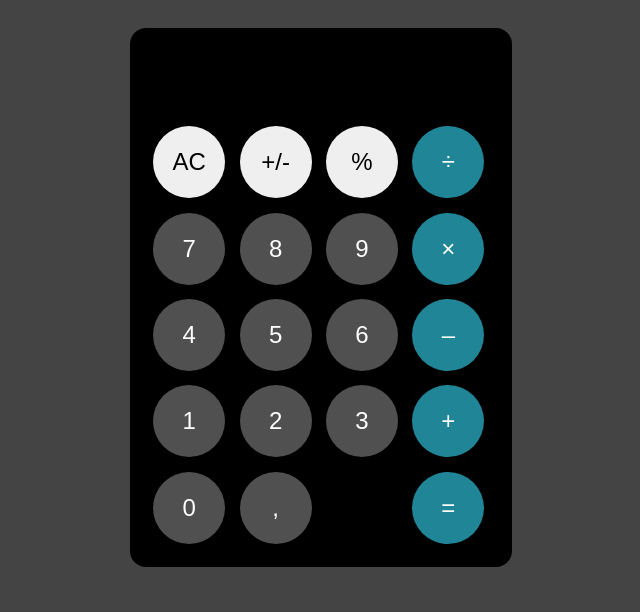
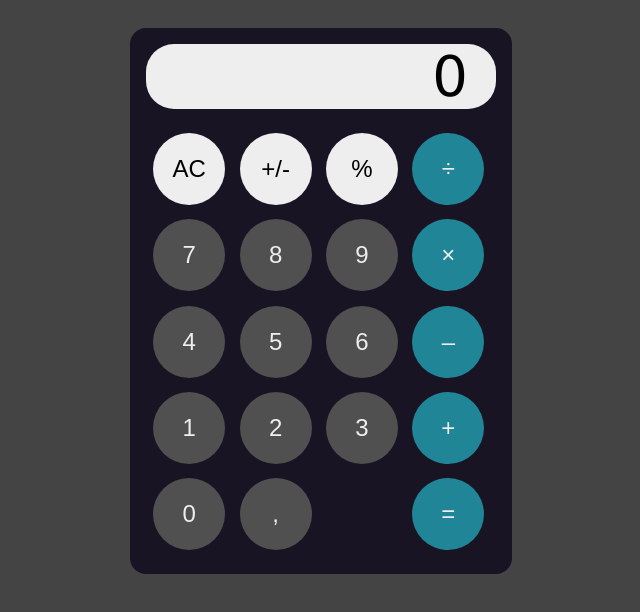
Before and after one commit to mayoral-leonardo/reactJS-calculator, a React (Create React App) app: page / in a window 1280 px wide. Shown: the top 612 px of the page, without its empty margins (319-959 px from the left). Built offline with nearby package versions, Linux system fonts and the light colour scheme; the HTML template or start-up script is replaced by a standard one.

Commit message:
created css variables

```diff
--- a/src/index.css
+++ b/src/index.css
@@ -1,5 +1,6 @@
 @import '../src/views/Calculator/Calculator.css';
+@import '../src/utils/variables.css';
 
 body {
-  background-color: #444444;
+  background-color: var(--system-background);
 }
--- /dev/null
+++ b/src/utils/variables.css
@@ -0,0 +1,7 @@
+:root {
+  --white-color: #EEE;
+  --light-blue-color: #208597;
+  --gray-color: #505050;
+  --calculator-background: #181423;
+  --system-background: #444444;
+}
--- a/src/views/Calculator/Calculator.tsx
+++ b/src/views/Calculator/Calculator.tsx
@@ -9,18 +9,18 @@ export default function Calculator(): React.ReactElement {
   }
 
   function percentage(): void {
-    setResult((parseInt(result) / 100).toString());
+    setResult((Number(result) / 100).toString());
   }
 
   function changeSign(): void {
-    setResult((-(parseInt(result))).toString());
+    setResult((-(Number(result))).toString());
   }
 
-  function handleClick (element: React.MouseEvent<HTMLButtonElement>): void {
+  function handleClick(element: React.MouseEvent<HTMLButtonElement>): void {
     setResult(result.concat(element.currentTarget.name))
   }
 
-  function calculate (): void {
+  function calculate(): void {
     try {
       // eslint-disable-next-line no-eval
       const operationResult = eval(result);
@@ -40,10 +40,15 @@ export default function Calculator(): React.ReactElement {
   return (
     <div className="calculator">
       <div className="wrapper">
-        <h1 className="result">{result}</h1>
-        <button onClick={clear}>AC</button>
-        <button onClick={changeSign}>+/-</button>
-        <button onClick={percentage}>%</button>
+        <div className="display">
+          {result !== ''
+            ? <span className="result">{result}</span>
+            : <span className="result">0</span>
+          }
+        </div>
+        <button className="special-button" onClick={clear}>AC</button>
+        <button className="special-button" onClick={changeSign}>+/-</button>
+        <button className="special-button" onClick={percentage}>%</button>
         <button name='/' className="light-blue" onClick={handleClick}>
           &divide;
         </button>
--- a/src/views/Calculator/calculator.css
+++ b/src/views/Calculator/calculator.css
@@ -5,6 +5,48 @@
  justify-content: center;
  margin: auto;
  padding: 20px;
+}
+
+.display {
+  background-color: var(--white-color);
+  display: flex;
+  width: 100%;
+  justify-content: flex-end;
+  margin-right: 1em;
+  margin-bottom: 0.3em;
+  font-size:3.5em;
+  border-radius: 0.5em;
+}
+
+.display > span {
+  padding-right: 0.5em;
+}
+
+.result {
+  font-family: Verdana, Geneva, Tahoma, sans-serif;
+}
+
+.wrapper{
+  width: 350px;
+  background-color: var(--calculator-background);
+  display: block;
+  align-items: center;
+  border-radius: 1em;
+  padding: 1rem;
+}
+
+.special-button {
+  background-color: var(--white-color);
+}
+
+.light-blue{
+  background-color: var(--light-blue-color);
+  color: var(--white-color);
+}
+
+.gray{
+  background-color: var(--gray-color);
+  color: var(--white-color);
 }
 
 button{
@@ -19,30 +61,3 @@ button{
 button:hover{
   cursor: pointer;
 }
-
-.wrapper{
-  width: 350px;
-  background-color: black;
-  display: block;
-  align-items: center;
-  border-radius: 1em;
-  padding: 1rem;
-}
-
-.light-blue{
-  background-color: #208597;
-  color: white;
-}
-
-.gray{
-  background-color: #505050;
-  color: white;
-}
-.result{
-  color: white;
-  display: flex;
-  width: 100%;
-  justify-content: flex-end;
-  margin-right: 1em;
-  font-size:3.5em;
-}
```
